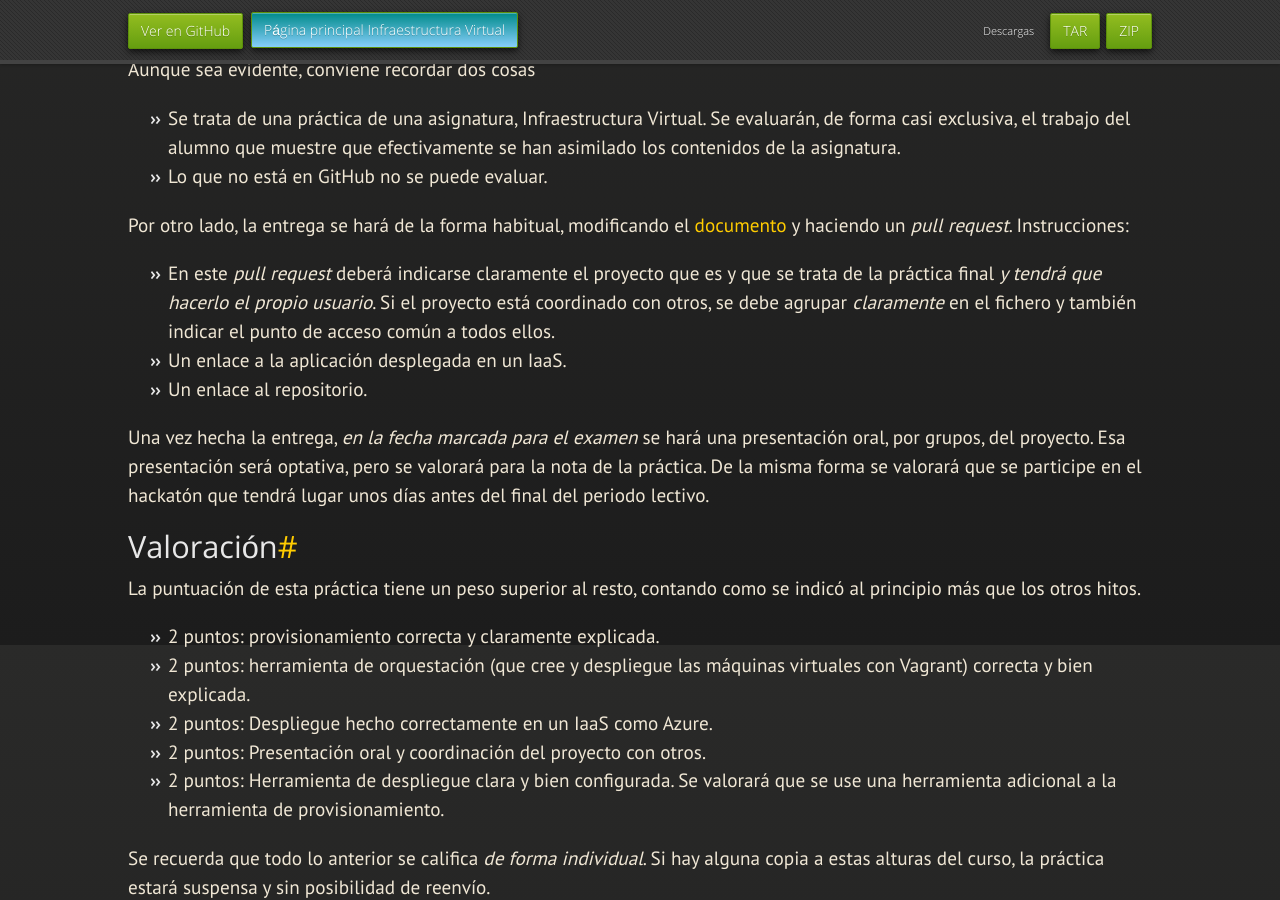
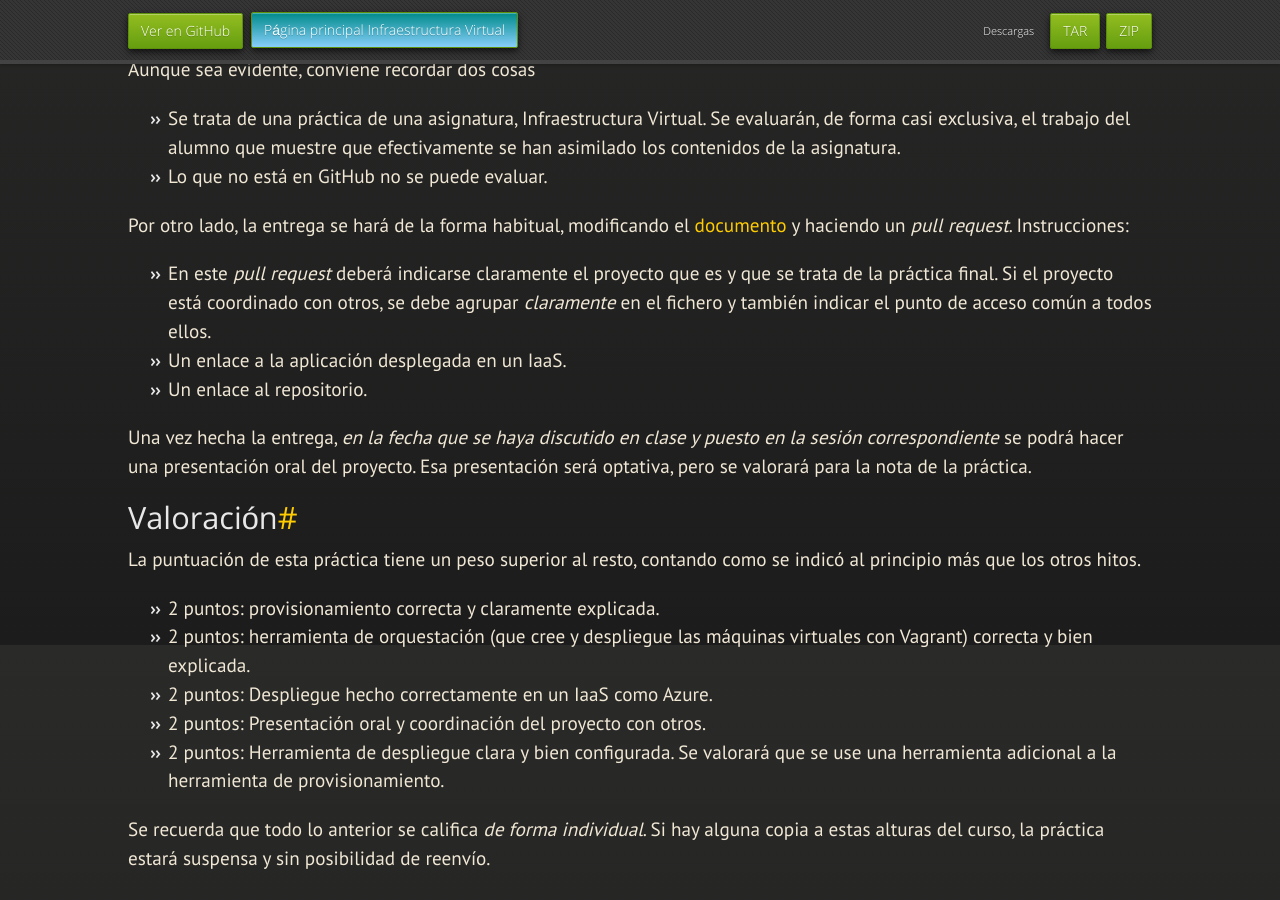
Before and after one commit to JJ/IV, a Jekyll site: the page built from documentos/proyecto/5.IaaS.md, in a window 1280 px wide and 900 px high, scrolled down 2055 px. Built offline with Jekyll 4.4.1, drawn with Linux system fonts in a browser that asks for light colours; nearby versions of some CDN libraries; some web fonts are replaced; our own code applies the rules of GitHub Pages for plain Markdown files; some of the changed text lies outside the part shown.

Commit message:
Sync documentos/proyecto/5.IaaS.md de master a gh-pages

```diff
--- a/documentos/proyecto/5.IaaS.md
+++ b/documentos/proyecto/5.IaaS.md
@@ -16,7 +16,8 @@ Prerrequisitos
 --------------------
 
 Haber alcanzado
-[el 50% de los objetivos de los temas de uso de sistemas de virtualización y gestión de configuraciones](../temas/Gestion_de_configuraciones). Sin
+[el 50% de los objetivos del tema de gestión de infraestructuras](../temas/Gestion_de_configuraciones) y
+[uso de sistemas](../temas/Uso_de_sistemas). Sin
 este requisito este hito del proyecto estará suspenso. Evidentamente,
 tendrán que estar aprobados todos los hitos anteriores.
 
@@ -127,18 +128,16 @@ Por otro lado, la entrega se hará de la forma habitual, modificando el
 y haciendo un *pull request*. Instrucciones:
 
 * En este *pull request* deberá indicarse claramente el proyecto que
-  es y que se trata de la práctica final *y tendrá que hacerlo el
-  propio usuario*. Si el proyecto está coordinado con otros, se debe
+  es y que se trata de la práctica final. Si el proyecto está coordinado con otros, se debe
   agrupar *claramente* en el fichero y también indicar
   el punto de acceso común a todos ellos.
 * Un enlace a la aplicación desplegada en un IaaS.
 * Un enlace al repositorio.
 
-Una vez hecha la entrega, *en la fecha marcada para el examen* se hará
-una presentación oral, por grupos, del proyecto. Esa presentación será
-optativa, pero se valorará para la nota de la práctica. De la misma
-forma se valorará que se participe en el hackatón que tendrá lugar
-unos días antes del final del periodo lectivo.
+Una vez hecha la entrega, *en la fecha que se haya discutido en clase
+y puesto en la sesión correspondiente* se podrá hacer una presentación
+oral del proyecto. Esa presentación será
+optativa, pero se valorará para la nota de la práctica.
 
 Valoración
 --------------
```
